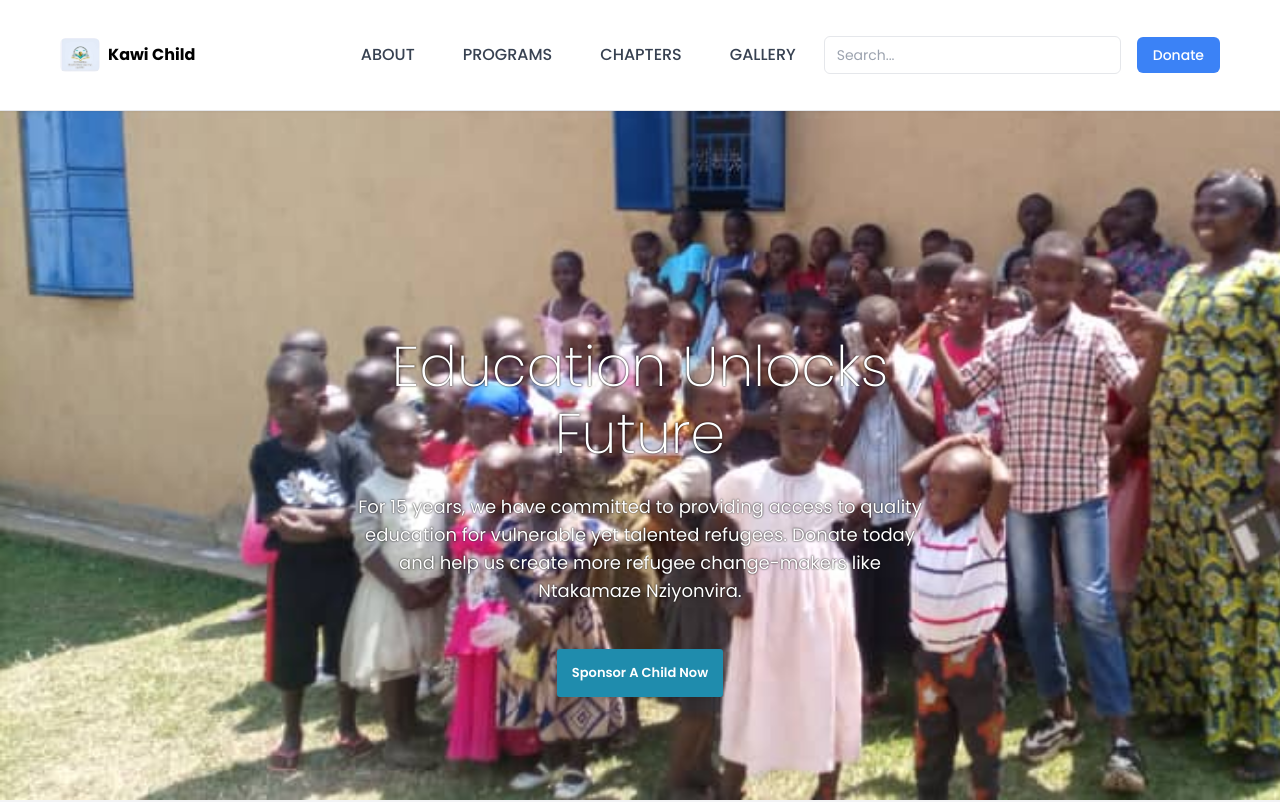
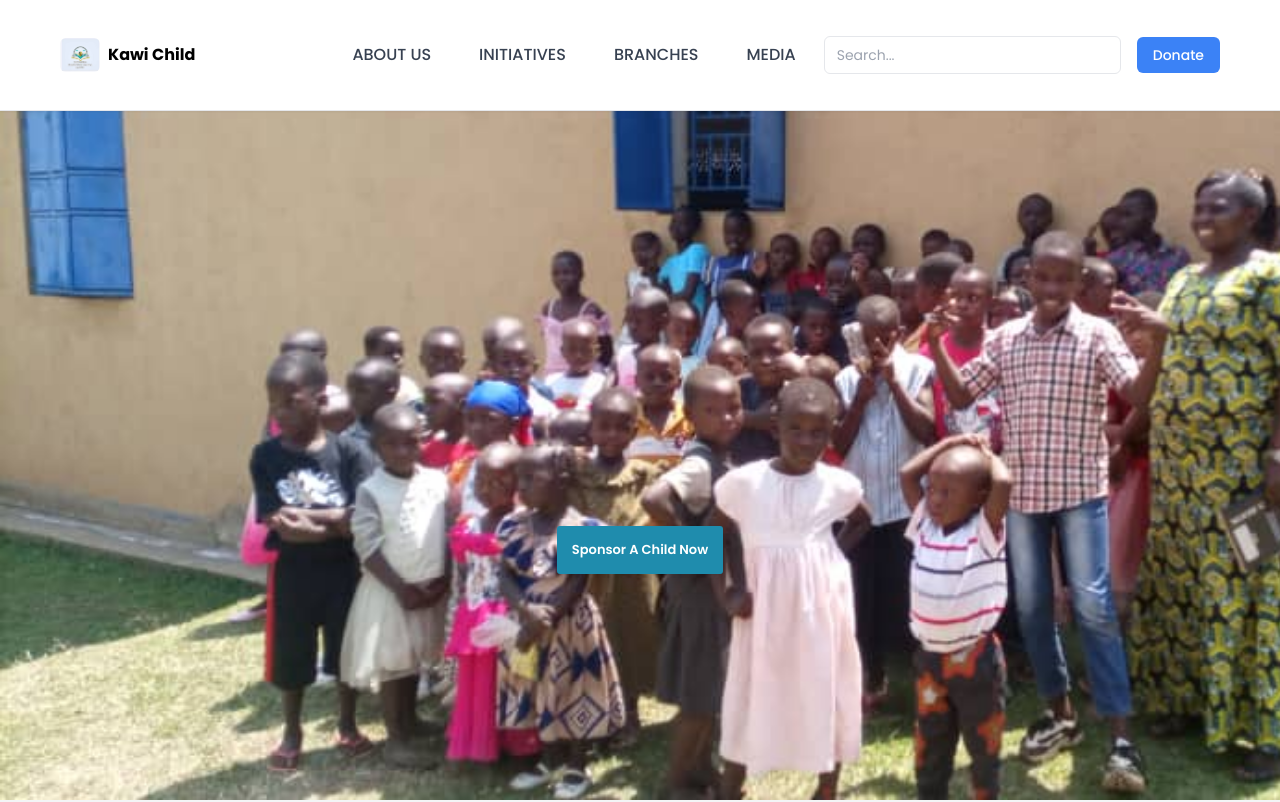
Before and after one commit to francislub/kawi-child-foundation, a Next.js app: page / in a window 1280 px wide. Shown: the top 802 px of the page. Built offline with nearby package versions, Linux system fonts and the light colour scheme.

Commit message:
Your commit messg

```diff
--- a/app/education/page.jsx
+++ b/app/education/page.jsx
@@ -26,7 +26,7 @@ export default function HomePage() {
                 <div className="container space-y-10">
                     <h1>Education</h1>
                     <p className="text-lg">
-                        Kawi Child Foundation provides access to quality education for conflict affected children living in Uganda.
+                        {/*Kawi Child Foundation provides access to quality education for conflict affected children living in Uganda.*/}
                     </p>
                 </div>
             </div>
--- a/app/gallery/page.jsx
+++ b/app/gallery/page.jsx
@@ -30,9 +30,9 @@ export default function HomePage() {
 
                 <div className="container">
                     <h1><span className="">Our Gallery</span></h1>
-                    <p className="text-lg">
-                        Our foundation is committed to paying particular attention to children and youth within their programs who have suffered from violence and trauma, and aspires to sustain support for young people who have suffered trauma. Kawi Child Foundation also recognizes the power of functional education as a critical part of healing conflict and creating social cohesion in communities.
-                    </p>
+                    {/*<p className="text-lg">*/}
+                    {/*    Our foundation is committed to paying particular attention to children and youth within their programs who have suffered from violence and trauma, and aspires to sustain support for young people who have suffered trauma. Kawi Child Foundation also recognizes the power of functional education as a critical part of healing conflict and creating social cohesion in communities.*/}
+                    {/*</p>*/}
                 </div>
             </div>
             {/* Home section ends here */}
--- a/app/joinus/page.jsx
+++ b/app/joinus/page.jsx
@@ -51,10 +51,10 @@ export default function JoinUsPage() {
             animate={{ opacity: 1 }}
             transition={{ delay: 0.2, duration: 0.5 }}
           >
-            Our foundation is committed to paying particular attention to children and youth within their programs who
-            have suffered from violence and trauma, and aspires to sustain support for young people who have suffered
-            trauma. Kawi Child Foundation also recognizes the power of functional education as a critical part of
-            healing conflict and creating social cohesion in communities.
+            {/*Our foundation is committed to paying particular attention to children and youth within their programs who*/}
+            {/*have suffered from violence and trauma, and aspires to sustain support for young people who have suffered*/}
+            {/*trauma. Kawi Child Foundation also recognizes the power of functional education as a critical part of*/}
+            {/*healing conflict and creating social cohesion in communities.*/}
           </motion.p>
           <Link href="#joinusSection">
             <motion.button
--- a/app/page.jsx
+++ b/app/page.jsx
@@ -35,7 +35,7 @@ export default function HomePage() {
                          animate={{ opacity: 1, y: 0 }}
                          transition={{ duration: 0.8 }}
                      >
-                         Education Unlocks Future
+                         {/*Education Unlocks Future*/}
                      </motion.h1>
 
                      {/* Animated Description */}
@@ -45,8 +45,8 @@ export default function HomePage() {
                          animate={{ opacity: 1, y: 0 }}
                          transition={{ duration: 1, delay: 0.3 }}
                      >
-                         For 15 years, we have committed to providing access to quality education for vulnerable yet talented refugees.
-                         Donate today and help us create more refugee change-makers like Ntakamaze Nziyonvira.
+                         {/*For 15 years, we have committed to providing access to quality education for vulnerable yet talented refugees.*/}
+                         {/*Donate today and help us create more refugee change-makers like Ntakamaze Nziyonvira.*/}
                      </motion.p>
 
                      {/* Animated Button */}
--- a/components/footer.tsx
+++ b/components/footer.tsx
@@ -184,8 +184,9 @@ export default function FooterSection() {
                 International Offices
               </h4>
               <div className="space-y-3 text-sm text-gray-600 dark:text-gray-300">
-                <p>Kenya</p>
-                <p>Tanzania</p>
+                <p>South Africa</p>
+                <p>Bangladesh</p>
+                <p>Ethiopia</p>
               </div>
             </div>
           </div>
--- a/components/header.tsx
+++ b/components/header.tsx
@@ -25,35 +25,35 @@ export default function Header() {
 
     const navItems = [
         {
-            title: "ABOUT",
+            title: "ABOUT US",
             href: "/about",
             dropdown: [
-                { title: "WHO WE ARE", href: "/about" },
-                { title: "WHAT WE DO", href: "/wedo" },
+                { title: "OUR STORY", href: "/about" },
+                { title: "OUR MISSION", href: "/wedo" },
                 { title: "OUR IMPACT", href: "/impact" },
-                { title: "OUR LEADERSHIP", href: "/team" },
-                { title: "JOIN OUR TEAM", href: "/joinus" },
+                { title: "OUR TEAM", href: "/team" },
+                { title: "CAREER OPPORTUNITIES", href: "/joinus" },
                 { title: "BENEFICIARIES", href: "/benef" },
             ],
         },
         {
-            title: "PROGRAMS",
+            title: "INITIATIVES",
             href: "/programs",
             dropdown: [
-                { title: "EDUCATION", href: "/education" },
-                { title: "COMMUNITY ENGAGEMENT", href: "/community" },
+                { title: "LEARNING PROGRAMS", href: "/education" },
+                { title: "COMMUNITY INVOLVEMENT", href: "/community" },
             ],
         },
         {
-            title: "CHAPTERS",
+            title: "BRANCHES",
             href: "/chapters",
             dropdown: [
-                { title: "UGANDA", href: "/denmark" },
-                { title: "KENYA", href: "/switzerland" },
-                { title: "TANZANIA", href: "/germany" },
+                { title: "SOUTH AFRICA", href: "/denmark" },
+                { title: "ETHIOPIA DIVISION", href: "/switzerland" },
+                { title: "BANGLADESH UNIT", href: "/germany" },
             ],
         },
-        { title: "GALLERY", href: "/gallery" },
+        { title: "MEDIA", href: "/gallery" },
     ]
 
     const isActive = (href: string) => pathname === href
--- a/components/support.tsx
+++ b/components/support.tsx
@@ -93,7 +93,7 @@ export default function Support() {
               Your support means education for more children
             </h2>
             <p className="text-lg text-blue-100">
-            Kawi Child Foundation is a family-based, non-profit organization established in 2023 in Mbale, Uganda.
+            Kawi Child Foundation is a family-based, non-profit organization established in 2023 in Luwero, Uganda.
             Dedicated to improving the lives of underprivileged children
             </p>
             <motion.div
```
